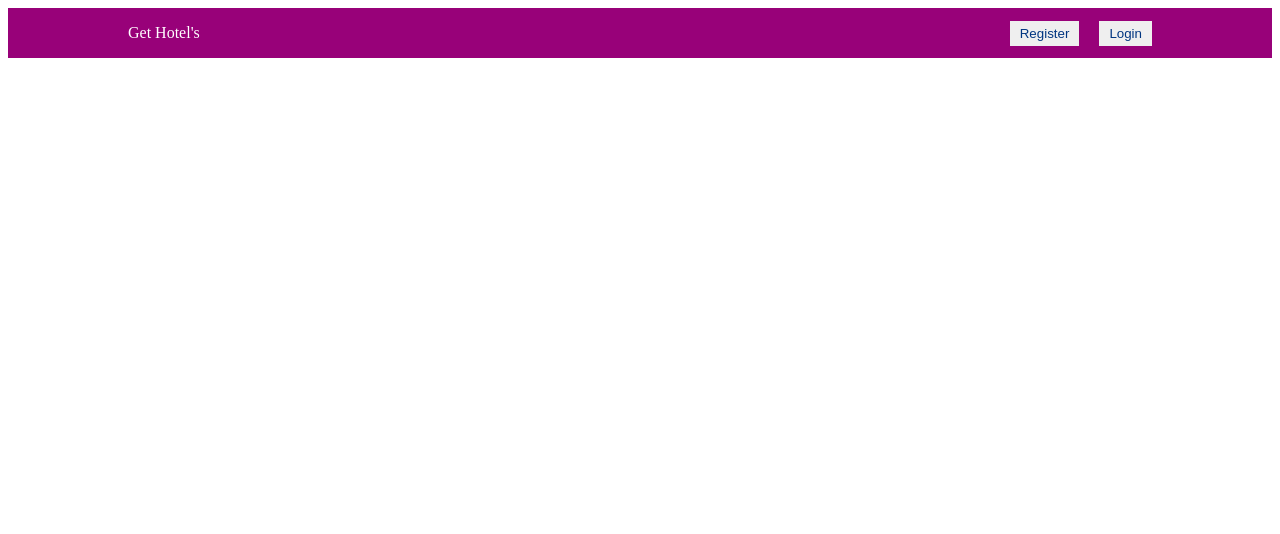
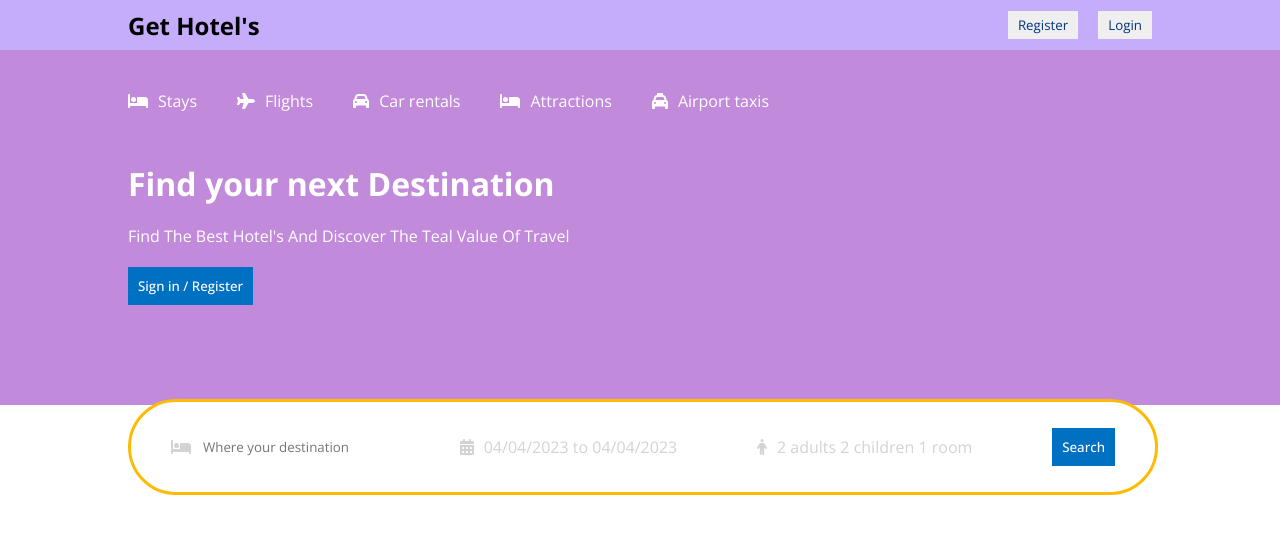
Before and after one commit to nomayen31/Booking-Hotel, a React (Create React App) app: page / in a window 1280 px wide. Shown: the top 534 px of the page. Built offline with nearby package versions, Linux system fonts and the light colour scheme.

Commit message:
header calander add

```diff
--- a/package.json
+++ b/package.json
@@ -3,10 +3,14 @@
   "version": "0.1.0",
   "private": true,
   "dependencies": {
+    "@fortawesome/fontawesome-svg-core": "^6.4.0",
+    "@fortawesome/free-solid-svg-icons": "^6.4.0",
+    "@fortawesome/react-fontawesome": "^0.2.0",
     "@testing-library/jest-dom": "^5.16.5",
     "@testing-library/react": "^13.4.0",
     "@testing-library/user-event": "^13.5.0",
     "react": "^18.2.0",
+    "react-date-range": "^1.4.0",
     "react-dom": "^18.2.0",
     "react-router-dom": "^6.10.0",
     "react-scripts": "5.0.1",
--- a/public/index.html
+++ b/public/index.html
@@ -15,15 +15,16 @@
       user's mobile device or desktop. See https://developers.google.com/web/fundamentals/web-app-manifest/
     -->
     <link rel="manifest" href="%PUBLIC_URL%/manifest.json" />
-    <!--
-      Notice the use of %PUBLIC_URL% in the tags above.
-      It will be replaced with the URL of the `public` folder during the build.
-      Only files inside the `public` folder can be referenced from the HTML.
-
-      Unlike "/favicon.ico" or "favicon.ico", "%PUBLIC_URL%/favicon.ico" will
-      work correctly both with client-side routing and a non-root public URL.
-      Learn how to configure a non-root public URL by running `npm run build`.
-    -->
+    <link
+      href="https://fonts.googleapis.com/css2?family=Open+Sans:wght@300;400;500;600;700;800&display=swap"
+      rel="stylesheet"
+    />
+    <style>
+      * {
+        font-family: "Open Sans", sans-serif;
+        margin: 0;
+      }
+    </style>
     <title>React App</title>
   </head>
   <body>
--- /dev/null
+++ b/src/components/header/Header.css
@@ -0,0 +1,86 @@
+.header {
+    background-color: #c28adb;
+    color: white;
+    display: flex;
+    justify-content: center;
+    position: relative;
+}
+
+.headerContainer {
+    width: 100%;
+    max-width: 1024px;
+    margin: 20px 0 100px 0px;
+}
+
+.headerList {
+    display: flex;
+    gap: 40px;
+    margin-bottom: 50px;
+}
+
+.headerListItem {
+    padding-top: 20px;
+    display: flex;
+    align-items: center;
+    gap: 10px;
+}
+
+
+.headerDesc {
+    margin: 20px 0px;
+}
+
+.headerBtn {
+    background-color: #0071c2;
+    color: white;
+    font-weight: 500;
+    border: none;
+    padding: 10px;
+    cursor: pointer;
+}
+
+
+.headerDesc {
+    text-transform: capitalize;
+}
+
+.headerSearch {
+    height: 30px;
+    background-color: white;
+    border: 3px solid #febb02;
+    display: flex;
+    align-items: center;
+    justify-content: space-around;
+    padding: 30px 0px;
+    border-radius: 50px;
+    position: absolute;
+    bottom: -90px;
+    width: 100%;
+    max-width: 1024px;
+}
+
+.headerIcon {
+    color: lightgray;
+}
+
+.headerSearchItem {
+    display: flex;
+    align-items: center;
+    gap: 10px;
+}
+
+.headerSearchInput {
+    border: none;
+    outline: none;
+}
+
+.headerSearchText {
+    color: lightgray;
+    cursor: pointer;
+}
+
+.date {
+    position: absolute;
+    top: 50px;
+    z-index: 2;
+}
--- /dev/null
+++ b/src/components/header/Header.js
@@ -0,0 +1,84 @@
+import React, { useState } from 'react';
+import "./Header.css"
+import { DateRange } from 'react-date-range';
+import { FontAwesomeIcon } from '@fortawesome/react-fontawesome';
+import { faBed, faCalendar, faCalendarDays, faCar, faPerson, faPlane, faTaxi } from '@fortawesome/free-solid-svg-icons';
+import 'react-date-range/dist/styles.css'; // main css file
+import 'react-date-range/dist/theme/default.css'; // theme css file
+import {format} from "date-fns"
+
+const Header = () => {
+  const [openDate , setOpenDate]=useState(false)
+  const [date, setDate] = useState([
+    {
+      startDate: new Date(),
+      endDate: new Date(),
+      key: 'selection'
+    }
+  ]);
+
+  return (
+
+    <div className='header'>
+      <div className='headerContainer'>
+        <div className='headerList'>
+          <div className='headerListItem active'>
+            <FontAwesomeIcon icon={faBed} />
+            <span>Stays</span>
+          </div>
+          <div className="headerListItem">
+            <FontAwesomeIcon icon={faPlane} />
+            <span>Flights</span>
+          </div>
+          <div className="headerListItem">
+            <FontAwesomeIcon icon={faCar} />
+            <span>Car rentals</span>
+          </div>
+          <div className="headerListItem">
+            <FontAwesomeIcon icon={faBed} />
+            <span>Attractions</span>
+          </div>
+          <div className="headerListItem">
+            <FontAwesomeIcon icon={faTaxi} />
+            <span>Airport taxis</span>
+          </div>
+        </div>
+        <h1 className='headerTitle'>
+          Find your next Destination
+        </h1>
+        <p className='headerDesc'>
+          Find The Best Hotel's And Discover The Teal value of travel
+        </p>
+        <button className='headerBtn'>Sign in / Register</button>
+        <div className='headerSearch'>
+          <div className='headerSearchItem'>
+            <FontAwesomeIcon icon={faBed} className='headerIcon'></FontAwesomeIcon>
+            <input type='text' placeholder='Where your destination' className='headerSearchInput'></input>
+          </div>
+          <div className='headerSearchItem'>
+            <FontAwesomeIcon icon={faCalendarDays} className='headerIcon'></FontAwesomeIcon>
+            <span onClick={()=>setOpenDate(!openDate)} className='headerSearchText'>{`${format(date[0].startDate,"dd/MM/yyyy")} to ${format(date[0].endDate,"dd/MM/yyyy")}`}</span>
+            {
+              openDate && <DateRange
+              editableDateInputs={true}
+              onChange={item => setDate([item.selection])}
+              moveRangeOnFirstSelection={false}
+              ranges={date}
+              className='date'
+            />
+            }
+          </div>
+          <div className='headerSearchItem'>
+            <FontAwesomeIcon icon={faPerson} className='headerIcon'></FontAwesomeIcon>
+            <span className='headerSearchText'>2 adults 2 children 1 room</span>
+          </div>
+          <div className='headerSearchItem'>
+            <button className='headerBtn'>Search</button>
+          </div>
+        </div>
+      </div>
+    </div>
+  );
+};
+
+export default Header;
--- a/src/components/navbar/Navbar.css
+++ b/src/components/navbar/Navbar.css
@@ -1,6 +1,7 @@
 .navbar{
   height: 50px;
-  background-color: #980179;
+  /* background-color: #980179; */
+  background-color: #c6adfc;
   display: flex;
   justify-content: center;
 }
@@ -8,7 +9,7 @@
 .navContainer{
   width: 100%;
   max-width: 1024px;
-  color: white;
+  color: rgb(0, 0, 0);
   display: flex;
   align-items: center;
   justify-content: space-between;
--- a/src/components/navbar/Navbar.js
+++ b/src/components/navbar/Navbar.js
@@ -5,7 +5,7 @@
     return (
         <div className="navbar">
         <div className="navContainer">
-          <span className="logo">Get Hotel's</span>
+          <span className="logo"><h2>Get Hotel's</h2></span>
           <div className="navItems">
             <button className="navButton">Register</button>
             <button className="navButton">Login</button>
@@ -15,3 +15,6 @@
     )
   }
 export default Navbar;
+
+
+// 16 min
--- a/src/pages/home/Home.js
+++ b/src/pages/home/Home.js
@@ -1,11 +1,13 @@
 import React from 'react';
 import"./Home.css"
 import Navbar from '../../components/navbar/Navbar';
+import Header from '../../components/header/Header';
 
 const Home = () => {
     return (
         <div>
             <Navbar/>
+            <Header/>
         </div>
     );
 };
```
Also changed, not shown: 1 other file (tests, documents, lock files or other folders).
